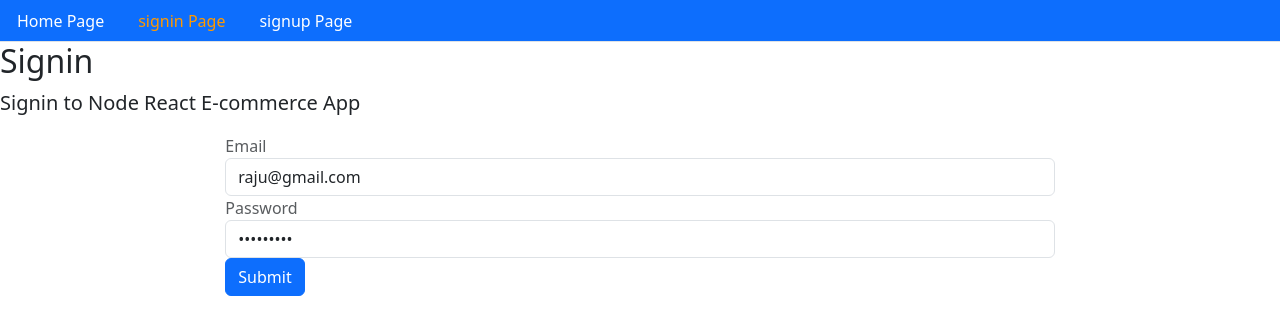
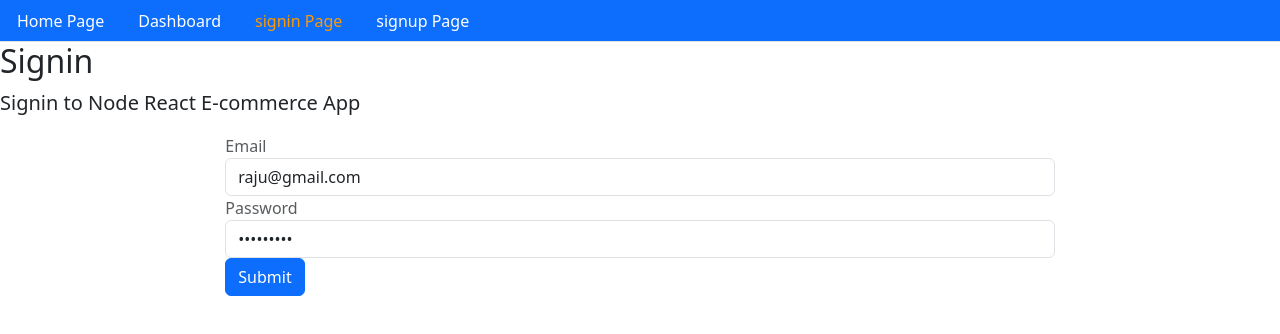
Before and after one commit to 94edwin89/E-COMMERCE-FRONT, a React (Create React App) app: page /signin in a window 1280 px wide. Shown: the top 334 px of the page. Built offline with nearby package versions, Linux system fonts and the light colour scheme; no server answers.

Commit message:
private route for authenticated users only

```diff
--- a/src/Routes.js
+++ b/src/Routes.js
@@ -3,6 +3,8 @@
 import Signup from "./user/Signup";
 import Signin from "./user/Signin";
 import Home from "./core/Home";
+import PrivateRoute from "./auth/PrivateRoute";
+import Dashboard from "./user/UserDashboard";
 
 
 
@@ -15,6 +17,7 @@
             <Route path="/" exact component={Home}/>
             <Route path="/signin" exact component={Signin}/>
             <Route path="/signup" exact component={Signup}/>
+            <PrivateRoute path="/dashboard" exact component={Dashboard}/>
         </Switch>
     </BrowserRouter>)
 }
--- /dev/null
+++ b/src/auth/PrivateRoute.js
@@ -0,0 +1,23 @@
+import React, { Component } from "react";
+import { Route, Redirect } from "react-router-dom/";
+import { isAuthenticated } from "./index";
+
+const PrivateRoute = ({component:Component, ...rest }) => (
+    <Route
+      {...rest}
+      render={(props) =>
+        isAuthenticated() ? (
+          <Component {...props} /> // Use Component instead of component
+        ) : (
+          <Redirect
+            to={{
+              pathname: "/signin",
+              state: { from: props.location }
+           }}
+          />
+        )
+      }
+    />
+  );
+
+export default PrivateRoute;
--- a/src/core/Menu.js
+++ b/src/core/Menu.js
@@ -1,5 +1,4 @@
-import React  from "react";
-
+import React from "react";
 import { Link } from "react-router-dom";
 import { withRouter } from "react-router-dom/cjs/react-router-dom.min";
 import { signout, isAuthenticated } from "../auth";
@@ -12,14 +11,29 @@
     return { color: "#ffff" };
   }
 };
+
 const Menu = ({ history }) => (
   <div>
+
     <ul className="nav nav-tabs bg-primary">
+
       <li className="nav-item">
         <Link className="nav-link" style={isActive(history, "/")} to="/">
           Home Page
         </Link>
       </li>
+
+      <li className="nav-item">
+        <Link
+          className="nav-link"
+          style={isActive(history, "/dashboard")}
+          to="/dashboard"
+        >
+          Dashboard
+        </Link>
+      </li>
+
+
       {!isAuthenticated() && (
         <Fragment>
           <li className="nav-item">
@@ -31,6 +45,7 @@
               signin Page
             </Link>
           </li>
+
           <li className="nav-item">
             <Link
               className="nav-link"
@@ -40,9 +55,10 @@
               signup Page
             </Link>
           </li>
-
         </Fragment>
       )}
+
+
 
       {isAuthenticated() && (
         <li className="nav-item">
--- /dev/null
+++ b/src/user/UserDashboard.js
@@ -0,0 +1,13 @@
+import React from "react";
+import Layout from "../core/Layout";
+
+const Dashboard =()=>{
+    return (
+        <Layout title ="Dashboard" description="User Dashboard">
+            ....
+        </Layout>
+    )
+}
+
+
+export default Dashboard;
```
Lines whose indentation alone changed are shown as unchanged.
